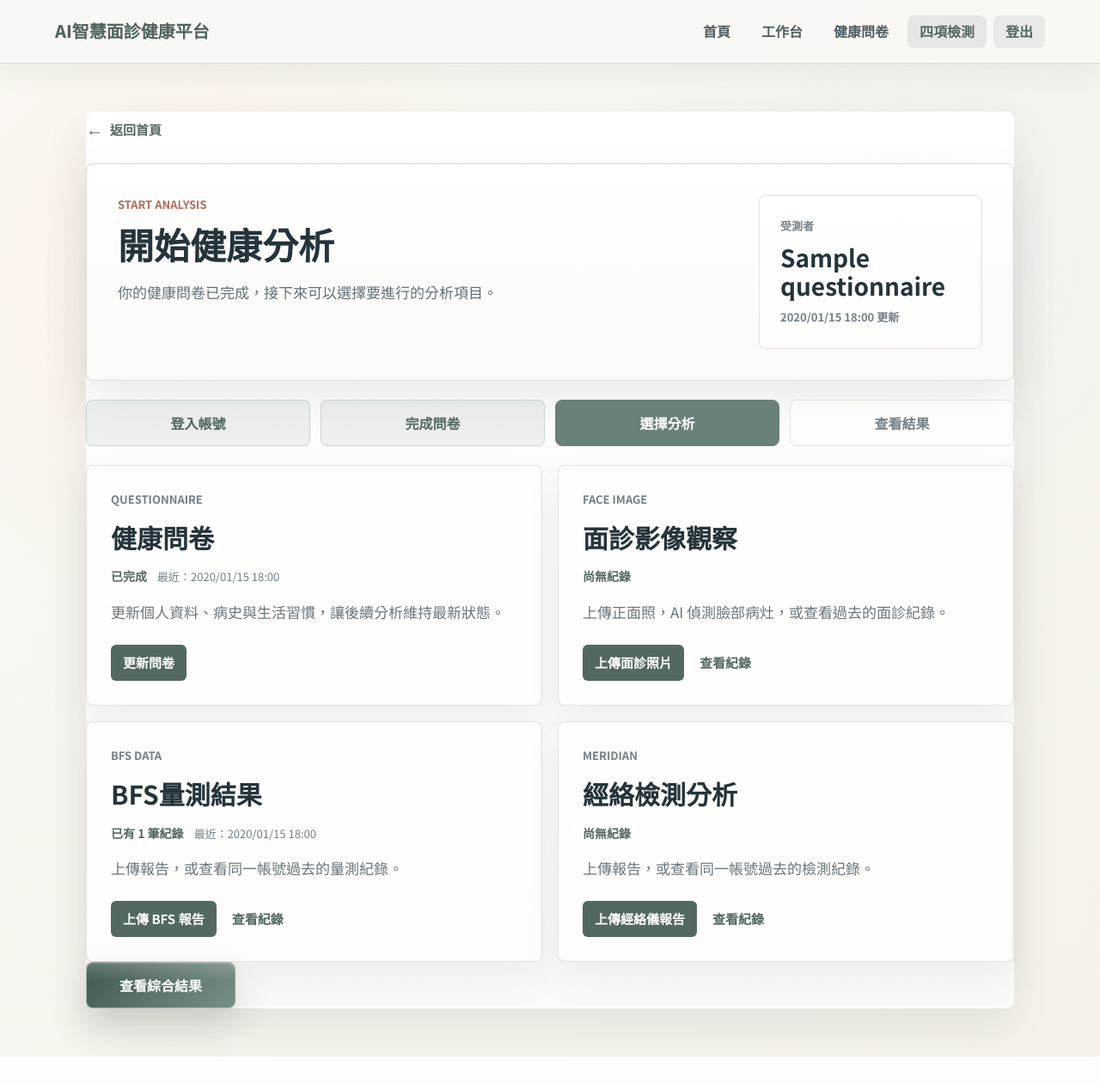
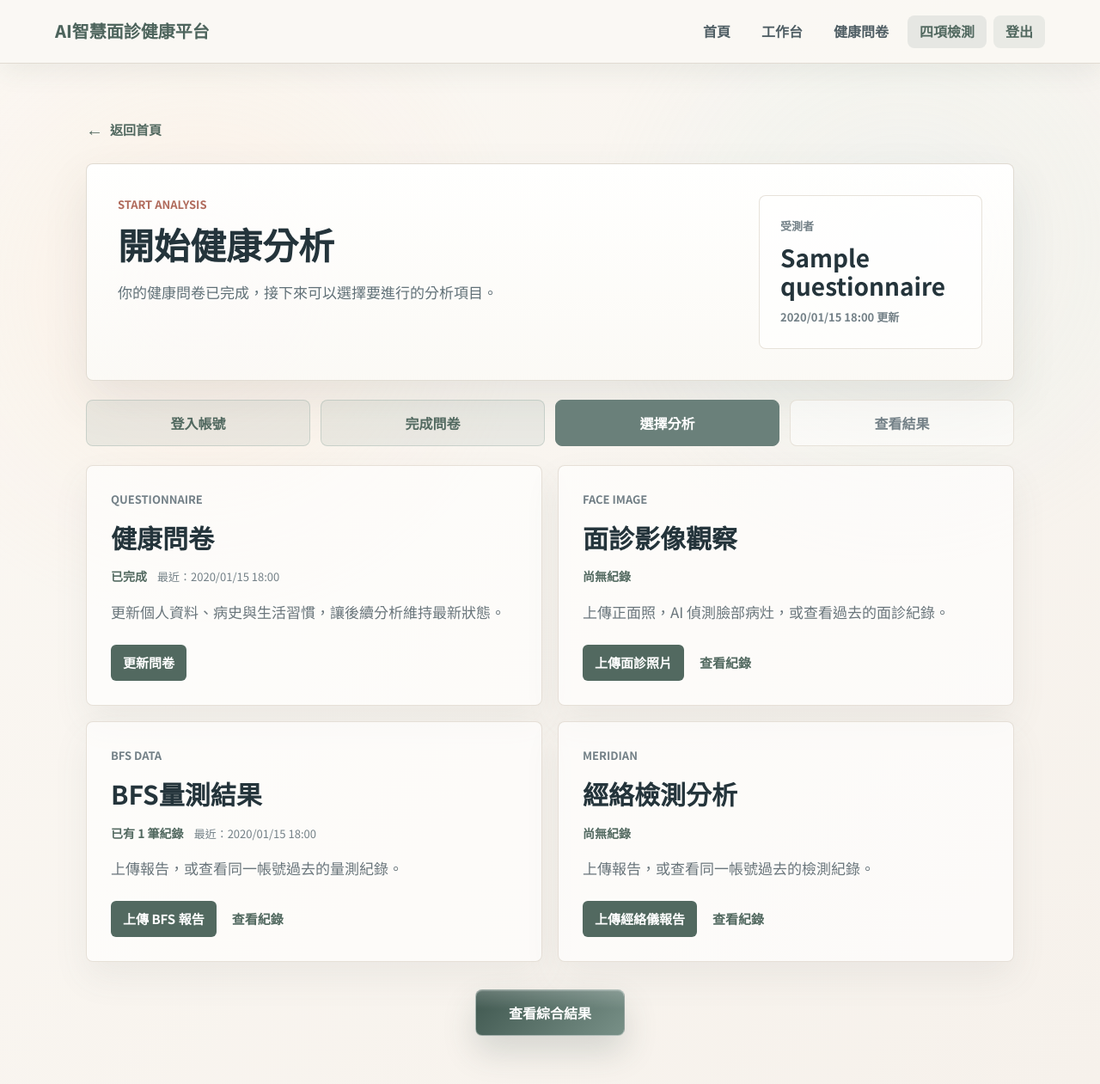
Before and after one commit to Mingri31264445/health-analysis-system, a Django app: page /start/ in a window 1280 px wide. Shown: the whole page at 86% size. Before the commit the page ends 1229 px from the top, so only its background shows below. Run offline with Django 5.2, Linux system fonts and the light colour scheme; a user stored in the database is signed in; tables that the repository leaves empty hold one stand-in row (values such as "Sample post"); data that the repository does not hold is empty.

Commit message:
style(analysis): 開始分析頁按鈕置中並移除面板底色

```diff
--- a/core/templates/core/analysis_start.html
+++ b/core/templates/core/analysis_start.html
@@ -59,7 +59,9 @@
                     </article>
                 {% endfor %}
             </div>
-            <a href="{{ result_url }}" class="btn btn-primary">查看綜合結果</a>
+            <div class="analysis-result-action">
+                <a href="{{ result_url }}" class="btn btn-primary">查看綜合結果</a>
+            </div>
         </section>
     </main>
     <script src="{% static 'js/main.js' %}?v=74"></script>
--- a/static/css/partials/_workflow.css
+++ b/static/css/partials/_workflow.css
@@ -147,3 +147,17 @@
     width: 100%;
   }
 }
+
+/* 開始分析頁：外層面板不要白底與陰影（被 _polish.css 的 .system-panel 蓋回來了），
+   「查看綜合結果」按鈕置中 */
+.system-panel.analysis-panel {
+  background: transparent;
+  border: 0;
+  box-shadow: none;
+}
+
+.analysis-result-action {
+  display: flex;
+  justify-content: center;
+  margin-top: 32px;
+}
--- a/static/css/style.css
+++ b/static/css/style.css
@@ -9,4 +9,4 @@
 @import url("./partials/_responsive.css?v=74");
 @import url("./partials/_buttons.css?v=74");
 @import url("./partials/_polish.css?v=74");
-@import url("./partials/_workflow.css?v=4");
+@import url("./partials/_workflow.css?v=5");
```
